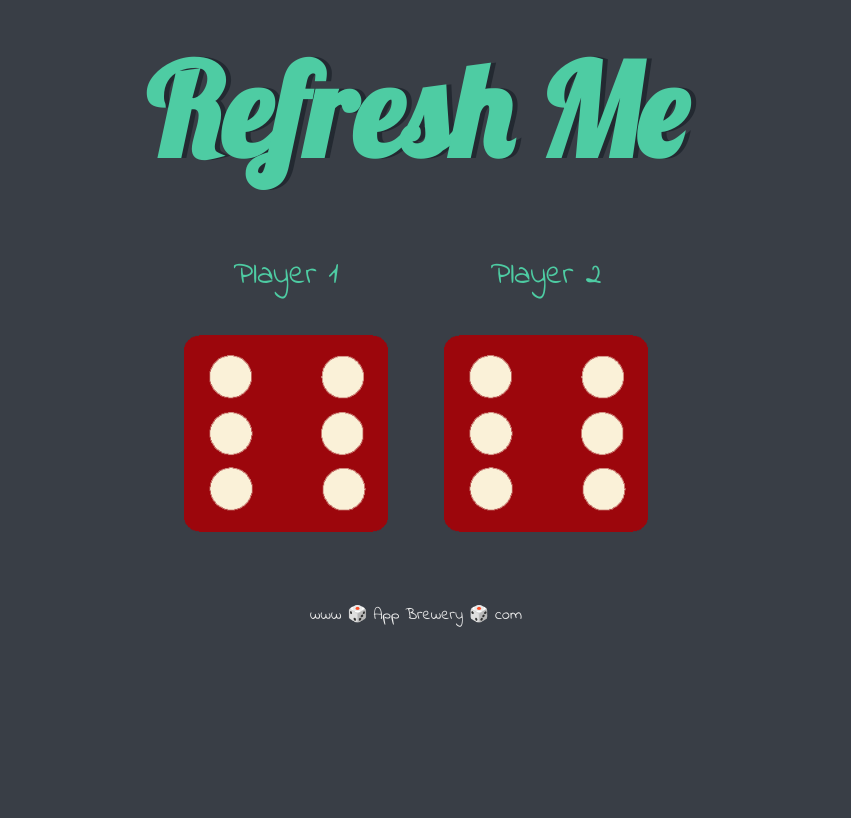
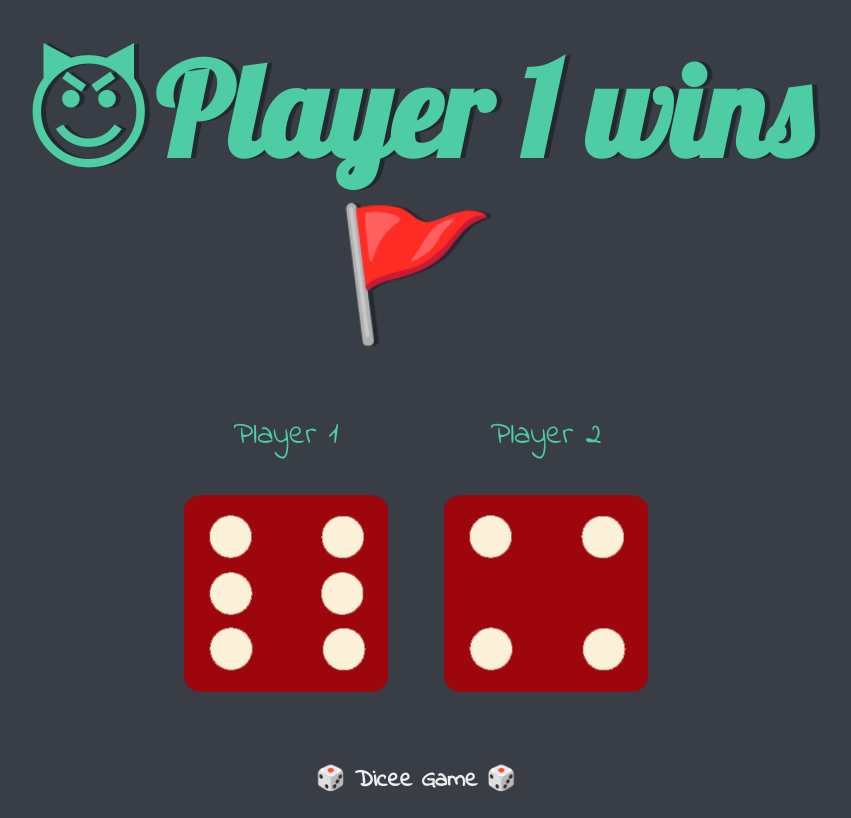
Before and after one commit to PawanKalla/Dicee-Game, a plain HTML site: page dicee.html in a window 1280 px wide. Shown: the whole page, without its empty margins (224-1075 px from the left). Drawn offline with Linux system fonts and the light colour scheme.

Commit message:
2nd commit

```diff
--- a/dicee.html
+++ b/dicee.html
@@ -14,12 +14,12 @@
 
       <div class="dice">
         <p>Player 1</p>
-        <img class="img1" src="images/dice6.png">
+        <img id="img1" src="images/dice6.png">
       </div>
 
       <div class="dice">
         <p>Player 2</p>
-        <img class="img2" src="images/dice6.png">
+        <img id="img2" src="images/dice6.png">
       </div>
 
     </div>
@@ -27,7 +27,7 @@
   </body>
 
   <footer>
-    www 🎲 App Brewery 🎲 com
+    <h2>🎲 Dicee Game 🎲</h2>
   </footer>
   <script src="index.js" charset="utf-8"></script>
 </html>
--- a/index.js
+++ b/index.js
@@ -1,3 +1,18 @@
-(function() {
-document.getElementsByClassName('img1').setAttribute('src', 'images/dice1.png');
-})();
+// this section is to change the image on each reload
+
+var randomNO1= "images/" + "dice" + Math.ceil(Math.random()*6)  + ".png";
+document.getElementById('img1').setAttribute('src',randomNO1);
+
+var randomNO2= "images/" + "dice" + Math.ceil(Math.random()*6)  + ".png";
+document.getElementById('img2').setAttribute('src',randomNO2);
+
+// this section is to show which player wins
+if(randomNO1>randomNO2){
+  document.getElementsByTagName('h1')[0].innerHTML = "😈Player 1 wins🚩";
+}
+else if(randomNO2>randomNO1){
+  document.getElementsByTagName('h1')[0].innerHTML = "🚩Player 2 wins😈";
+}
+else{
+  document.getElementsByTagName('h1')[0].innerHTML = "😒🤝Draw🤝😞";
+}
```
